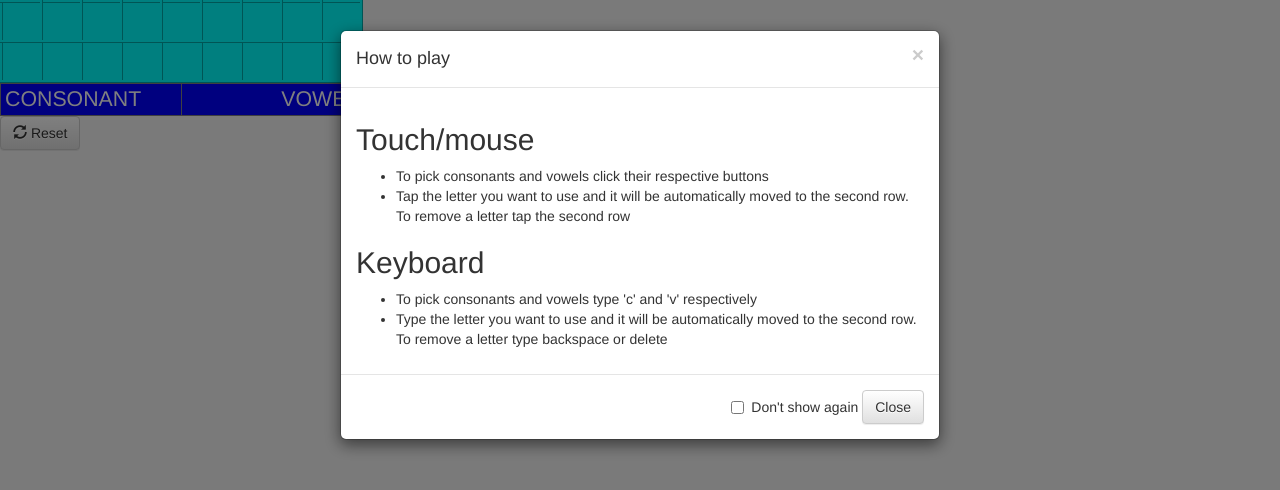
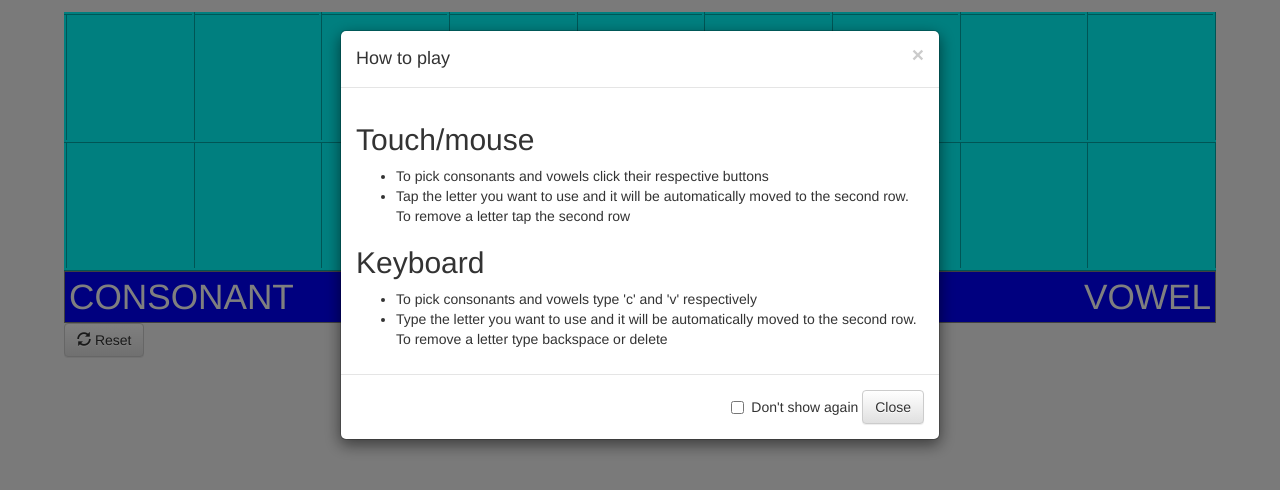
Before and after one commit to Munodi/letters, a plain HTML site: page index.html in a window 1280 px wide. Drawn offline with nearby package versions, Linux system fonts and the light colour scheme.

Commit message:
make view expand and shrink to fit window

```diff
--- a/styles.css
+++ b/styles.css
@@ -3,20 +3,27 @@ body {
 }
 
 #board {
-	display: inline-block;
-	font-size: 16pt;
+	width: 90vw;
+	margin: 12px auto 0px;
+	/*border: 2px solid darkblue;*/
+}
+
+#letters-table {
+	table-layout: fixed;
+    width: 100%;
+    height: 20vw;
+    max-height: 20vw; /* not quite sure why I put this here */
 }
 
 .letter-col {
-	font-size: 18pt;
-	width: 3ch;
-	height: 3ch;
-	min-width: 3ch;
+	font-size: 8vw;
+	height: 10vw;
 	border-color: cyan;
 	border-style: ridge;
 	color: white;
 	background: blue;
 	text-align: center;
+	line-height: 0px;
 }
 
 .letter-col:empty {
@@ -28,6 +35,7 @@ body {
 	-moz-user-select: none;
 	-ms-user-select: none;
 	user-select: none;
+	font-size: calc(16px + 1.5vw);
 }
 
 #consbutton, #vowelbutton {
```
